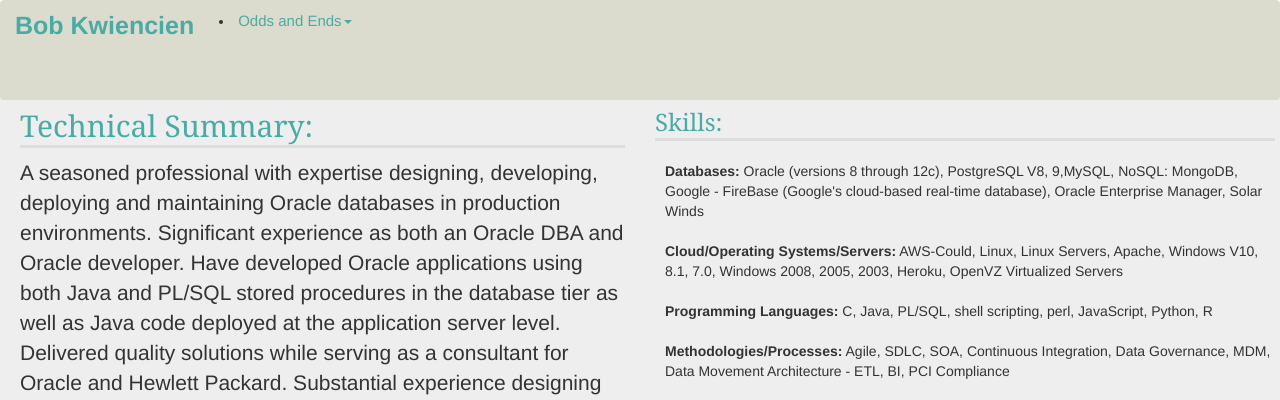
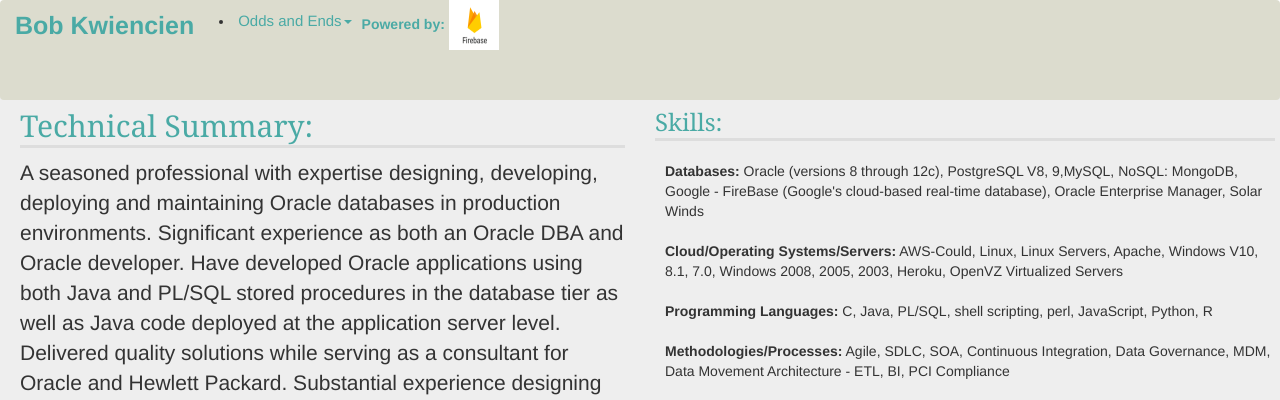
Before and after one commit to bkwiencien/bkwiencien.github.io, a PHP site: page / in a window 1280 px wide. Shown: the top 400 px of the page. Run offline with PHP 8.4, Linux system fonts and the light colour scheme.

Commit message:
firebase

```diff
--- a/assets/css/style.css
+++ b/assets/css/style.css
@@ -20,6 +20,9 @@ footer {
 	color: #4aaaa5;
 	font-size: 15px;
 }
+#label0 {
+	color: #4aaaa5;
+}
 .navbar {
 	width: 100%;
 	position: fixed;
@@ -27,6 +30,9 @@ footer {
 	height: 100px;
 	background-color: #dcdcce;
 	z-index: 6;
+}
+#fireb {
+	#float: right;
 }
 .jumbotron {
 	z-index: 1;
--- a/index.html
+++ b/index.html
@@ -14,6 +14,7 @@
    <p id="headername" class="navbar-brand"><strong>Bob Kwiencien</strong></p>
  <!-- <a id="gemgame" href="Gem-Game/index.html">JavaScript Game</a> -->
 </div>
+<div class="container">
   <div class="dropdown">
       <li class="dropdown">
       <a href="#" data-toggle="dropdown" id="drop1" class="dropdown-toggle">
@@ -24,6 +25,9 @@
         <li><a  href="#">Action 2</a></li>
       </ul>
     </li>
+    <label for="fireb" id="label0">Powered by: </label>
+    <img id="fireb" src="assets/images/firebase.png" height="50" width="50">
+   </div>
   </div>
  </div>
  <br><br>
```
Also changed, not shown: assets/images/firebase.png (added).
